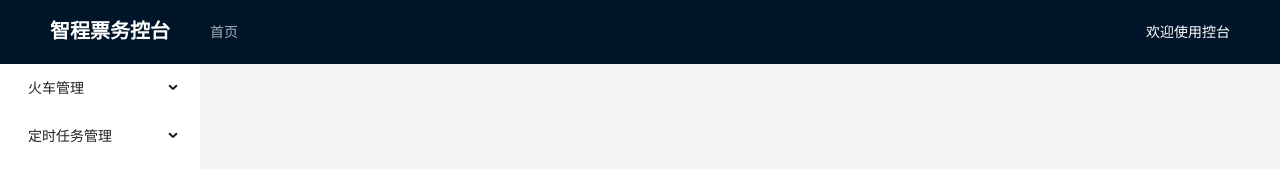
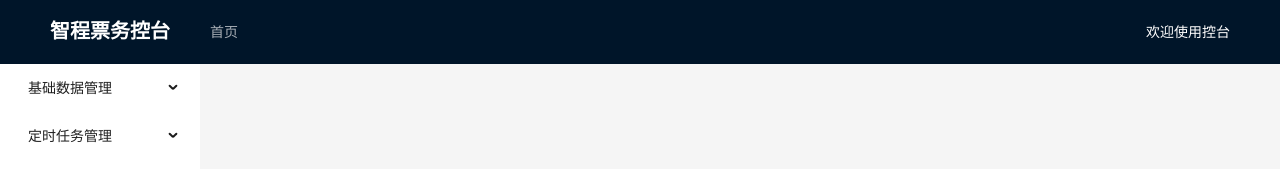
Before and after one commit to Criel14/train-web, a Vue app in the folder train-admin/: page /welcome in a window 1280 px wide. Shown: the top 169 px of the page. Built offline with nearby package versions, Linux system fonts and the light colour scheme; no server answers.

Commit message:
管理端：修改侧边栏

```diff
--- a/train-admin/src/components/SideBar.vue
+++ b/train-admin/src/components/SideBar.vue
@@ -9,7 +9,7 @@
       <a-sub-menu key="train">
         <template #title>
               <span>
-                火车管理
+                基础数据管理
               </span>
         </template>
         <a-menu-item key="/train/station">
```
